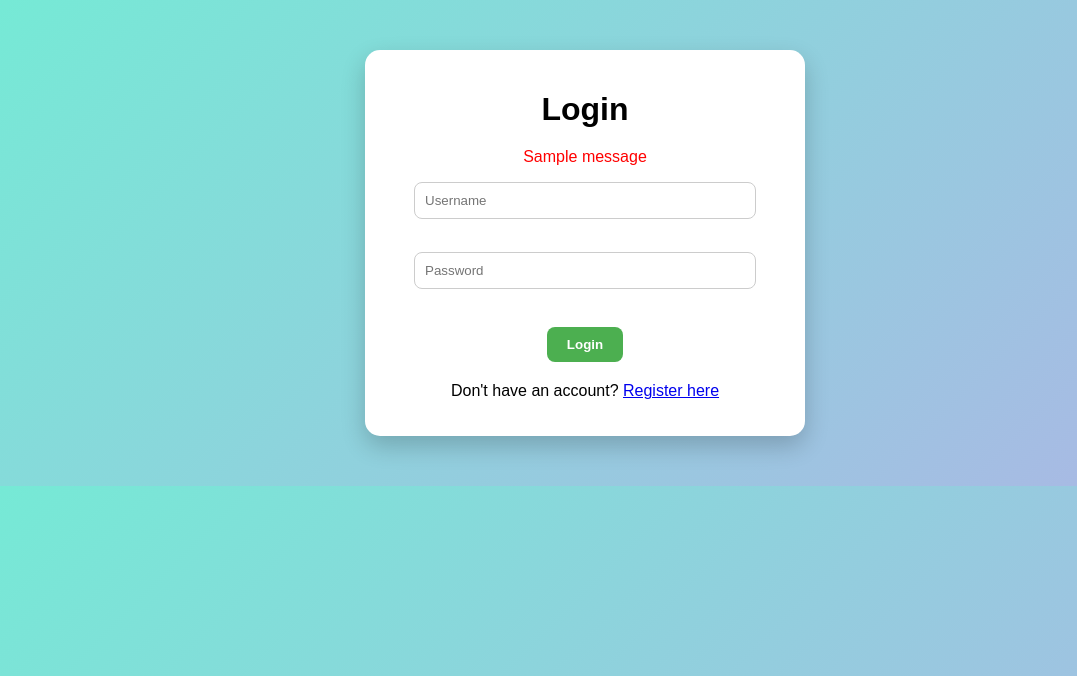
After one commit to pallavghatvalwork-ops/smart-study-tracker, a Flask app: page /login in a window 1280 px wide. The commit adds this page. Shown: the top 676 px of the page, without its empty margins (55-1132 px from the left). Run offline with Flask 3, Linux system fonts and the light colour scheme; one stand-in notice (Sample message) is shown.

Commit message:
Added login and registration system with session authentication

```diff
--- a/app.py
+++ b/app.py
@@ -1,12 +1,68 @@
-from flask import Flask, render_template, request, jsonify
+import json
+import os
+from flask import Flask, render_template, request, jsonify, session, redirect, url_for, flash
 
 app = Flask(__name__)
+app.secret_key = "super_secret_key"  # Needed for Flask sessions
 
 sessions = []
+USERS_FILE = "users.json"
+
+def load_users():
+    if not os.path.exists(USERS_FILE):
+        return {}
+    with open(USERS_FILE, "r") as f:
+        return json.load(f)
+
+def save_users(users):
+    with open(USERS_FILE, "w") as f:
+        json.dump(users, f, indent=4)
 
 @app.route("/")
 def home():
-    return render_template("index.html")
+    if "username" not in session:
+        return redirect(url_for("login"))
+    return render_template("index.html", username=session["username"])
+
+@app.route("/login", methods=["GET", "POST"])
+def login():
+    if request.method == "POST":
+        username = request.form.get("username")
+        password = request.form.get("password")
+        users = load_users()
+
+        if username in users and users[username] == password:
+            session["username"] = username
+            return redirect(url_for("home"))
+        else:
+            flash("Invalid username or password")
+            return redirect(url_for("login"))
+
+    return render_template("login.html")
+
+@app.route("/register", methods=["GET", "POST"])
+def register():
+    if request.method == "POST":
+        username = request.form.get("username")
+        password = request.form.get("password")
+        users = load_users()
+
+        if username in users:
+            flash("Username already exists")
+            return redirect(url_for("register"))
+
+        users[username] = password
+        save_users(users)
+        flash("Registration successful. Please login.")
+        return redirect(url_for("login"))
+
+    return render_template("register.html")
+
+@app.route("/logout")
+def logout():
+    session.pop("username", None)
+    return redirect(url_for("login"))
+
 
 @app.route("/add_session", methods=["POST"])
 def add_session():
--- /dev/null
+++ b/templates/login.html
@@ -0,0 +1,43 @@
+<!DOCTYPE html>
+<html>
+
+<head>
+    <title>Login - Smart Study Tracker</title>
+    <link rel="stylesheet" href="/static/style.css">
+    <style>
+        .flash {
+            color: red;
+            margin-bottom: 15px;
+        }
+    </style>
+</head>
+
+<body>
+
+    <div class="container">
+        <h1>Login</h1>
+
+        {% with messages = get_flashed_messages() %}
+        {% if messages %}
+        <div class="flash">
+            {% for message in messages %}
+            <p>{{ message }}</p>
+            {% endfor %}
+        </div>
+        {% endif %}
+        {% endwith %}
+
+        <form method="POST" action="/login">
+            <input type="text" name="username" placeholder="Username" required>
+            <br><br>
+            <input type="password" name="password" placeholder="Password" required>
+            <br><br>
+            <button type="submit" class="start">Login</button>
+        </form>
+
+        <p style="margin-top: 15px;">Don't have an account? <a href="/register">Register here</a></p>
+    </div>
+
+</body>
+
+</html>
--- /dev/null
+++ b/users.json
@@ -0,0 +1,3 @@
+{
+    "pallav": "123"
+}
```
Also changed, not shown: templates/index.html (+7 -0 lines), templates/register.html (added, +43 -0 lines).
